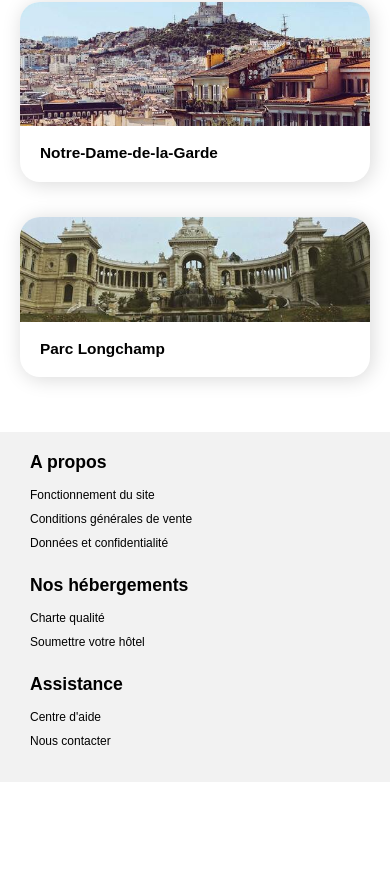
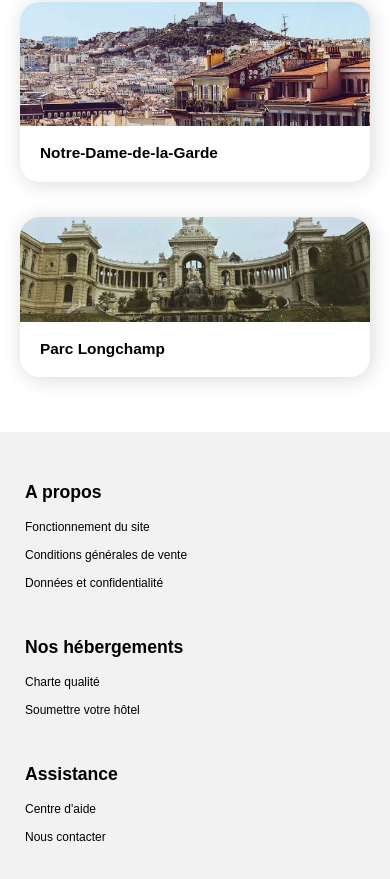
Before and after one commit to Pascal2934/PascalVieukes_P2_14042021, a plain HTML site: page index.html in a window 390 px wide. Shown: the part 3925-4804 px from the top of the page. Before the commit the page ends 4707 px from the top, so only its background shows below. Drawn offline with Linux system fonts and the light colour scheme; a web font is replaced by a local one.

Commit message:
v4 html + css ok w3c

```diff
--- a/index.html
+++ b/index.html
@@ -6,7 +6,7 @@
         <link rel="stylesheet" href="style.css"/>
         <meta name="viewport" content="width=device-width, initial-scale=1.0">
         <script src="https://kit.fontawesome.com/e6fd51a1c9.js" crossorigin="anonymous"></script>
-
+    </head>
     <body>
     <main>
         <!-- HEADER -->
@@ -324,25 +324,28 @@
 
         <footer>
 
+            <div class="footer">
+            <h3>A propos</h3>
             <ul>
-            <h3>A propos</h3>
             <li><a href="#">Fonctionnement du site</a></li>
             <li><a href="#">Conditions générales de vente</a></li>
             <li><a href="#">Données et confidentialité</a></li>
             </ul>
-
+            </div>
+            <div class="footer">
+            <h3>Nos hébergements</h3>
             <ul>
-            <h3>Nos hébergements</h3>
             <li><a href="#">Charte qualité</a></li>
             <li><a href="#">Soumettre votre hôtel</a></li>
             </ul>
-
+            </div>
+            <div class="footer">
+            <h3>Assistance</h3>
             <ul>
-            <h3>Assistance</h3>
             <li><a href="#">Centre d'aide</a></li>
             <li><a href="#">Nous contacter</a></li>
             </ul>
-
+            </div>
         </footer>
 
         </body>
--- a/style.css
+++ b/style.css
@@ -76,7 +76,6 @@ transition: color .2s;
 margin-right: 10px;
 margin-top: 1em;
 font-weight: bold;
-style:#0065fc;
 color: #0065fc;
 }
 
@@ -533,25 +532,32 @@ footer {
   display: flex;
   background-color: #f2f2f2;
   margin-top: 100px;
-  justify-content: flex-start;
+  padding: 35px 35px;
+  justify-content: space-between;
+  max-width: 1800px;
 }
 
-footer ul {
-  list-style-type: none;
+.footer {
   width: 30%;
   margin: 50px 15px;
 }
 
-footer h3 {
+.footer ul {
+  list-style-type: none;
+  padding: 10px 0;
+}
+
+/*
+.footer h3 {
   font-weight: bold;
   margin-bottom: 20px;
+}*/
+
+.footer li {
+  padding: 7px 0;
 }
 
-footer li {
-  padding: 10px 0 5px 0;
-}
-
-footer a:hover {
+.footer a:hover {
   color: black;
 }
 
@@ -910,17 +916,13 @@ footer li {
 footer {
   flex-direction: column;
   margin-top: 30px;
-  height: 350px;
+  padding: 35px 20px;
+
 }
 
-footer ul {
+.footer {
   width: 100%;
-  margin: 20px 0 0;
-  padding-left: 30px;
-}
-
-footer h3 {
-  margin-bottom: 10px;
+  margin: 15px 5px;
 }
 
 }
```
